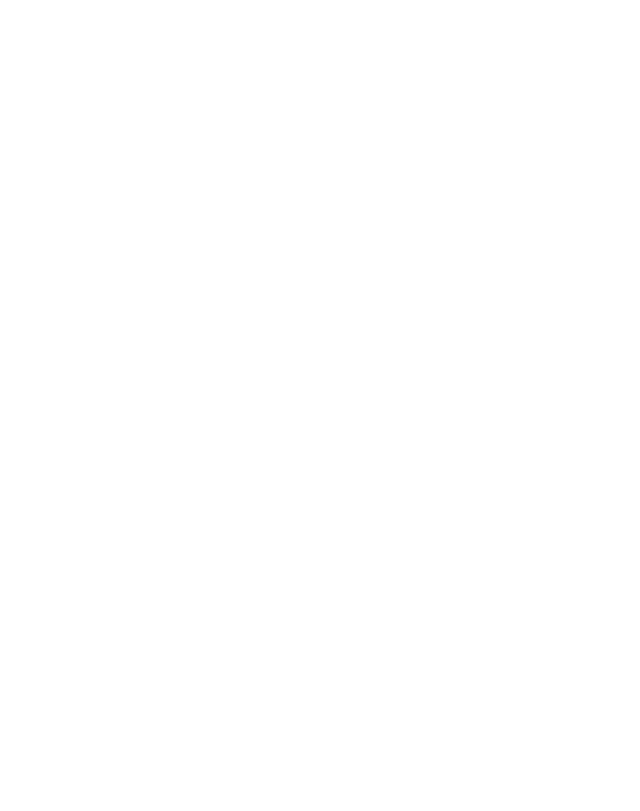
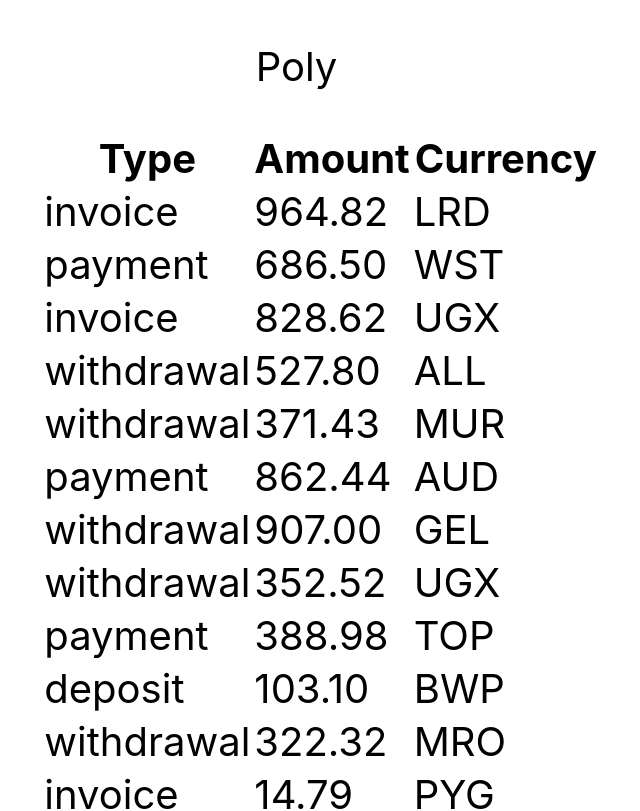
Before and after one commit to MikiMarcinkowski/goit-react-hw-01-components, a React (Create React App) app: page / in a window 1280 px wide. Shown: the part 2020-2831 px from the top of the page, without its empty margins (319-959 px from the left). Before the commit the page ends 1475 px from the top, so only its background shows below. Built offline with nearby package versions, Linux system fonts and the light colour scheme.

Commit message:
tassk 4 first-v

```diff
--- a/src/components/App.jsx
+++ b/src/components/App.jsx
@@ -1,9 +1,11 @@
 import { Profile } from './Profile/index';
 import { Statistics } from './Statistics/index';
 import { FriendList } from './Friend-list/friend-list';
+import { TransactionHistory } from './Transaction-history/transaction-history';
 import user from '../data/user.json';
 import data from '../data/data.json';
 import friends from '../data/friends.json';
+import transactions from '../data/transactions.json';
 
 
 
@@ -11,7 +13,6 @@
   return (
     <div
       style={{
-        height: '100vh',
         display: 'flex',
         flexDirection: 'column',
         justifyContent: 'center',
@@ -29,6 +30,7 @@
       />
       <Statistics title="Upload stats" stats={data} />
       <FriendList friends={friends} />
+      <TransactionHistory items={transactions} />
     </div>
   );
 };
--- /dev/null
+++ b/src/components/Transaction-history/index.js
@@ -0,0 +1 @@
+export * from './transaction-history';
--- /dev/null
+++ b/src/components/Transaction-history/transaction-history.jsx
@@ -0,0 +1,21 @@
+export const TransactionHistory = ({ items }) =>
+
+    <table className="transaction-history">
+      <thead>
+        <tr>
+          <th>Type</th>
+          <th>Amount</th>
+          <th>Currency</th>
+        </tr>
+      </thead>
+
+      <tbody>
+        {items.map(item => (
+            <tr key={item.id }>
+            <td>{item.type}</td>
+            <td>{item.amount}</td>
+            <td>{item.currency}</td>
+          </tr>
+        ))}
+        </tbody>
+    </table>
```
